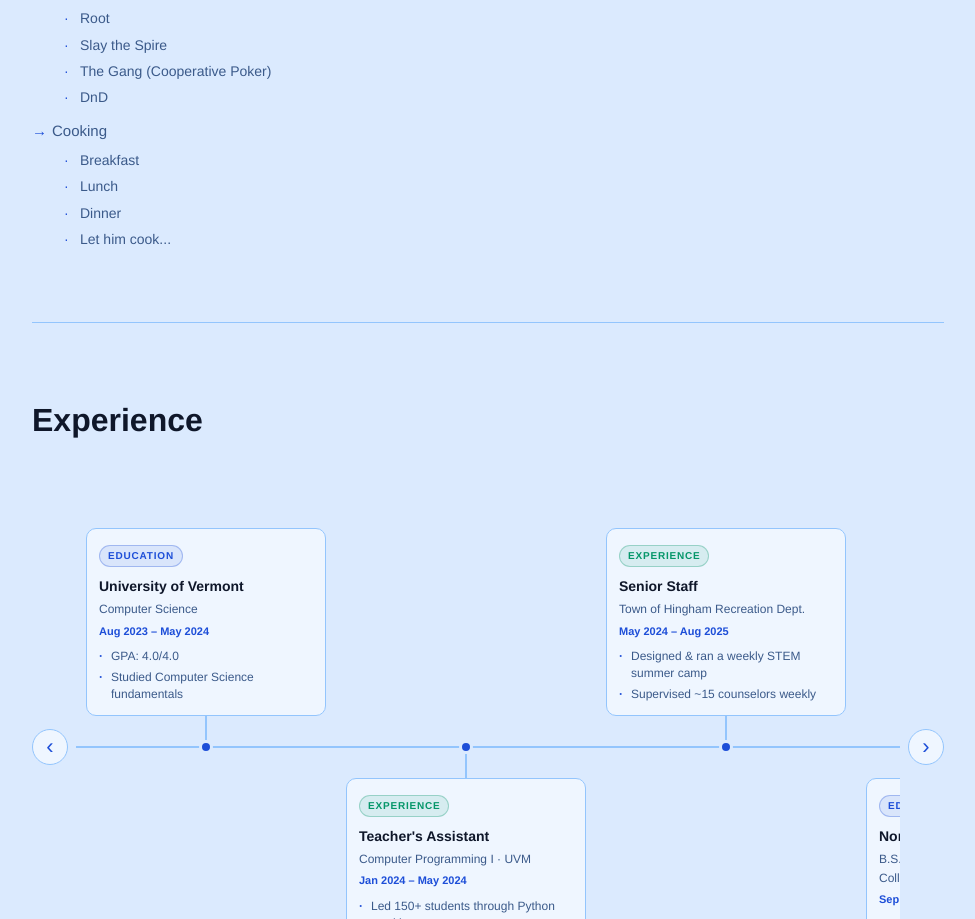
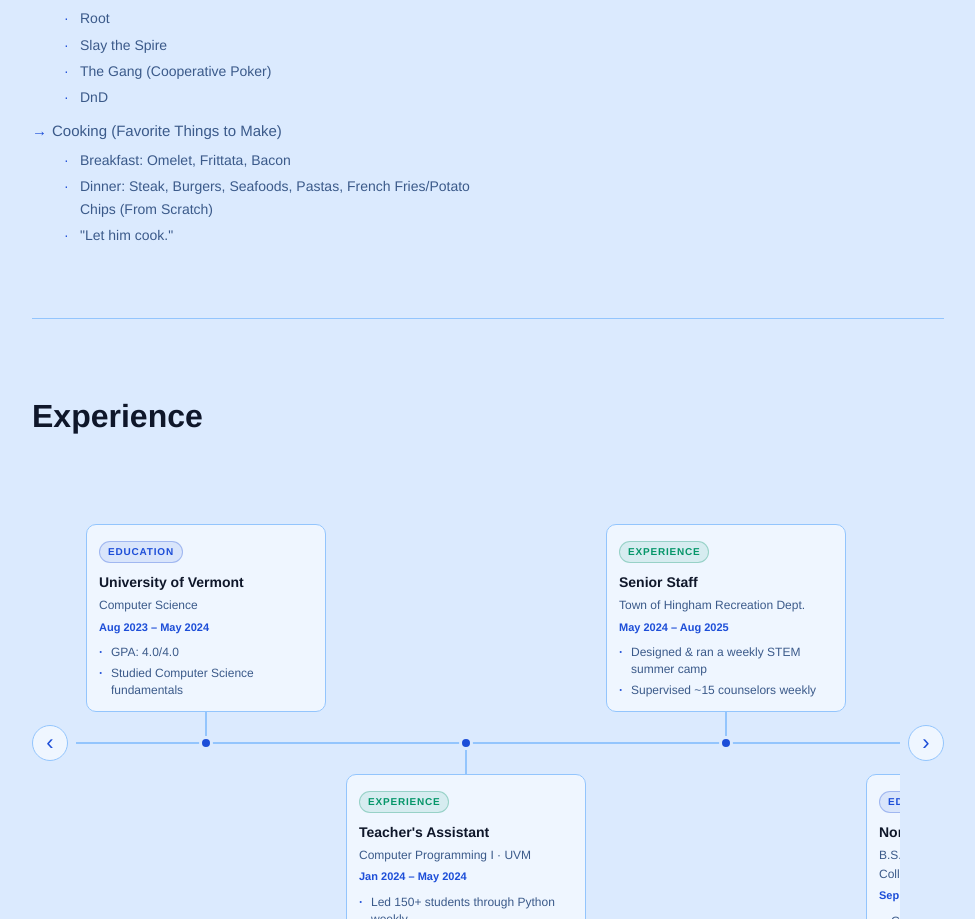
Before and after one commit to ColinMenuchi/portfolioWebsite, a React (Vite) app in the folder portfolio-website/: page / in a window 1280 px wide. Shown: the part 1826-2745 px from the top of the page, without its empty margins (152-1127 px from the left). Built offline with nearby package versions, Linux system fonts and the light colour scheme.

Commit message:
Updated my cooking interests

```diff
--- a/portfolio-website/src/components/About.jsx
+++ b/portfolio-website/src/components/About.jsx
@@ -12,14 +12,16 @@ const interests = [
   'Physical Fitness',
   'Music (My Top Albums)',
   'Board Games & TTRPGs',
-  'Cooking',
+  'Cooking (Favorite Things to Make)',
 ]
 
 const interest_examples = {
   'Physical Fitness': ['All-Mountain Skiing', 'Rock Climbing', 'Lifting', 'Running', 'Rowing'],
   'Music (My Top Albums)': [],
   'Board Games & TTRPGs': ['Blood on the Clocktower', 'Root', 'Slay the Spire', 'The Gang (Cooperative Poker)', 'DnD'],
-  'Cooking': ['Breakfast', 'Lunch', 'Dinner', 'Let him cook...'],
+  'Cooking (Favorite Things to Make)': ['Breakfast: Omelet, Frittata, Bacon',
+     'Dinner: Steak, Burgers, Seafoods, Pastas, French Fries/Potato Chips (From Scratch)',
+      '"Let him cook."'],
 }
 
 const spotifyAlbums = [
```
